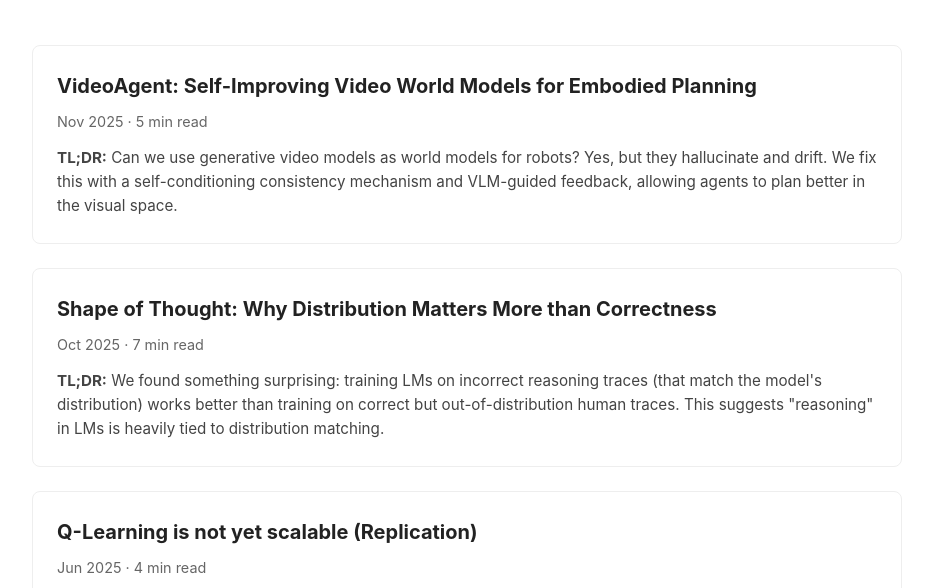
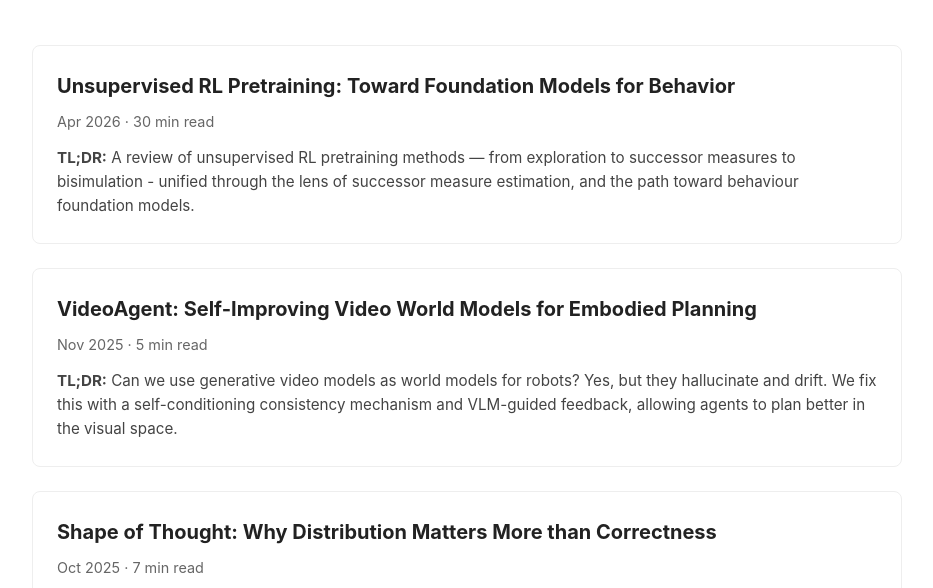
Before and after one commit to abhranilchandra/abhranilchandra.github.io, a plain HTML site: page blogs/index.html in a window 1280 px wide. Shown: the part 212-800 px from the top of the page, without its empty margins (173-1106 px from the left). Drawn offline with nearby package versions, Linux system fonts and the light colour scheme; files that its build step writes are made by us from their sources.

Commit message:
Add blog entry for Unsupervised RL Pretraining
Added a new blog entry about Unsupervised RL Pretraining.

```diff
--- a/blogs/index.html
+++ b/blogs/index.html
@@ -30,6 +30,18 @@
       </p>
 
       <!-- Blog Entries -->
+
+
+      <!-- Blog -->
+      <div class="blog-entry">
+        <div class="blog-title">
+            <a href="unsupervised-rl.html">Unsupervised RL Pretraining: Toward Foundation Models for Behavior</a>
+        </div>
+        <div class="blog-meta">Apr 2026 · 30 min read</div>
+        <div class="blog-tldr">
+            <strong>TL;DR:</strong> A review of unsupervised RL pretraining methods — from exploration to successor measures to bisimulation - unified through the lens of successor measure estimation, and the path toward behaviour foundation models.
+        </div>
+      </div>
 
       <!-- Blog 1 -->
       <div class="blog-entry">
```
